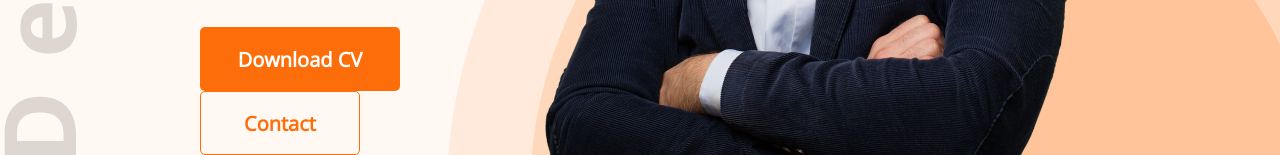
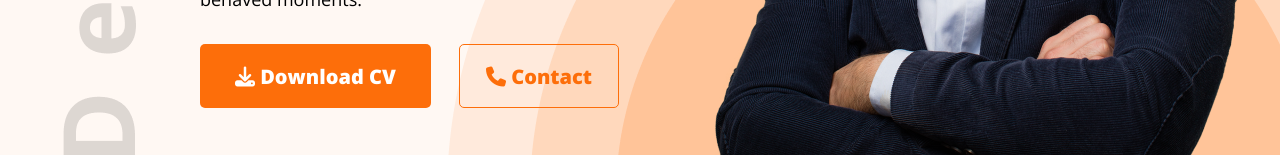
Before and after one commit to mdashraful/developer-portfolio, a plain HTML site: page index.html in a window 1280 px wide. Shown: the part 645-800 px from the top of the page. Drawn offline with nearby package versions, Linux system fonts and the light colour scheme.

Commit message:
fixed font and add icon

```diff
--- a/index.html
+++ b/index.html
@@ -5,9 +5,12 @@
     <meta http-equiv="X-UA-Compatible" content="IE=edge">
     <meta name="viewport" content="width=device-width, initial-scale=1.0">
     <title>Developer Portfolio</title>
+    <!-- icon -->
+    <script src="https://kit.fontawesome.com/cc984cff26.js" crossorigin="anonymous"></script>
+    <!-- custom css -->
     <link rel="stylesheet" href="styles/portfolio.css">
     <!-- fonts -->
-    <link rel="preconnect" href="https://fonts.googleapis.com"><link rel="preconnect" href="https://fonts.gstatic.com" crossorigin><link href="https://fonts.googleapis.com/css2?family=Hind+Siliguri&family=Open+Sans&display=swap" rel="stylesheet">
+    <link rel="preconnect" href="https://fonts.googleapis.com"><link rel="preconnect" href="https://fonts.gstatic.com" crossorigin><link href="https://fonts.googleapis.com/css2?family=Hind+Siliguri&family=Open+Sans:wght@400;600;800&display=swap" rel="stylesheet">
 </head>
 <body>
     <header class="header">
@@ -21,14 +24,15 @@
         </nav>
         <!-- header banner -->
         <div class="banner">
-            <div>
+            <div class="banner-intro">
                 <h3 class="banner-greating">Hi, I am</h3>
                 <h1 class="banner-title">Mary Hardy</h1>
                 <p class="banner-description">Shot what able cold new see hold.Friendly as an betrayed formerly he. Morning because as to society behaved moments.</p>
-                <button class="btn-primary btn-cv">Download CV</button>
-                <button class="btn-contact">Contact</button>
+
+                <button class="btn-primary btn-cv"><i class="fa-solid fa-download"></i> Download CV</button>
+                <button class="btn-contact"><i class="fa-solid fa-phone"></i> Contact</button>
             </div>
-            <img src="images/hardy.png" alt="">
+            <img src="images/hardy.png" alt="" style="margin-right: 30px;">
 
         </div>
     </header>
@@ -136,7 +140,7 @@
                 </div>
             </div>
             <div style="text-align: center; margin-top: 20px;">
-                <button class="btn-primary">Download CV</button>
+                <button class="btn-primary"><i class="fa-solid fa-download"></i> Download CV</button>
             </div>
         </section>
     </main>
--- a/styles/portfolio.css
+++ b/styles/portfolio.css
@@ -2,6 +2,9 @@
     margin: 0;
     font-family: 'Open Sans', sans-serif;
     box-sizing: border-box;
+}
+hr {
+    border: 1px solid #D1D1D1;
 }
 .text-primary {
     color: #FD6E0A;
@@ -16,12 +19,12 @@
     padding: 18px 35px;
     height: 64px;
 }
-.btn-cv {
+/* .btn-cv {
     width: 200px;
-}
-.btn-hire, .btn-submit {
+} */
+/* .btn-hire, .btn-submit {
     width: 150px;
-}
+} */
 .btn-contact {
     border: 0;
     width: 160px;
@@ -32,6 +35,7 @@
     font-size: 20px;
     color: #FD6E0A;
     background-color: transparent;
+    margin-left: 24px;
 }
 section {
     margin-top: 130px;
@@ -42,8 +46,9 @@ section {
     background-color: #FFF8F3;
     background-image: url('../images/header_bg.png'), url('../images/developer.png');
     background-repeat: no-repeat;
-    background-position: bottom right, left;
+    background-position: bottom right, 5%;
     /* overflow: hidden; */
+    /* background-size: auto, 100px 600px; */
 }
 nav {
     display: flex;
@@ -68,10 +73,13 @@ nav li {
 /* banner styles */
 
 .banner {
-    margin: 0 200px;
+    /* margin: 0 200px; */
     display: flex;
     align-items: center;
     justify-content: space-between;
+}
+.banner-intro {
+    margin-left: 200px;
 }
 .banner-greating {
     font-weight: 600;
@@ -226,7 +234,7 @@ main {
     margin-top: 113px;
     display: flex;
     column-gap: 117px;
-    padding: 113px 200px;
+    padding: 113px 100px;
     background: #FFF8F3;
 }
 .contact-description {
```
